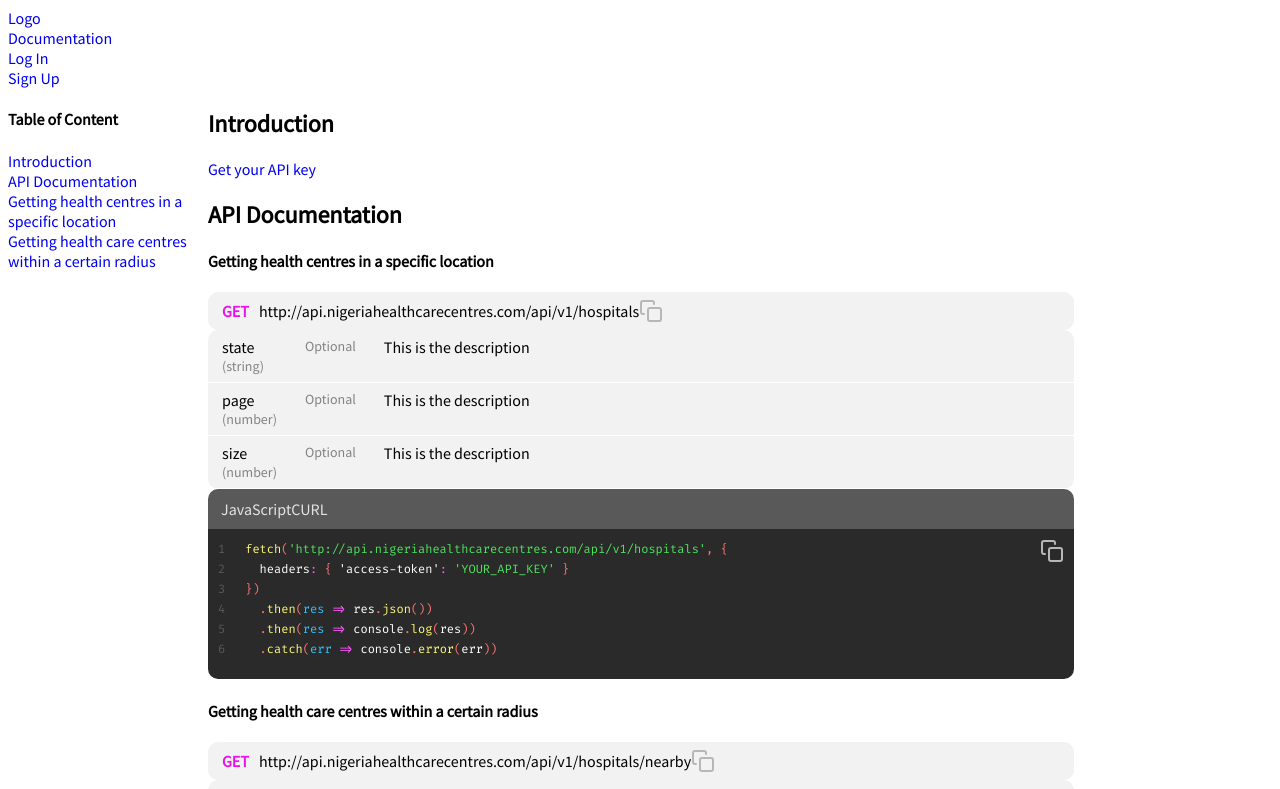
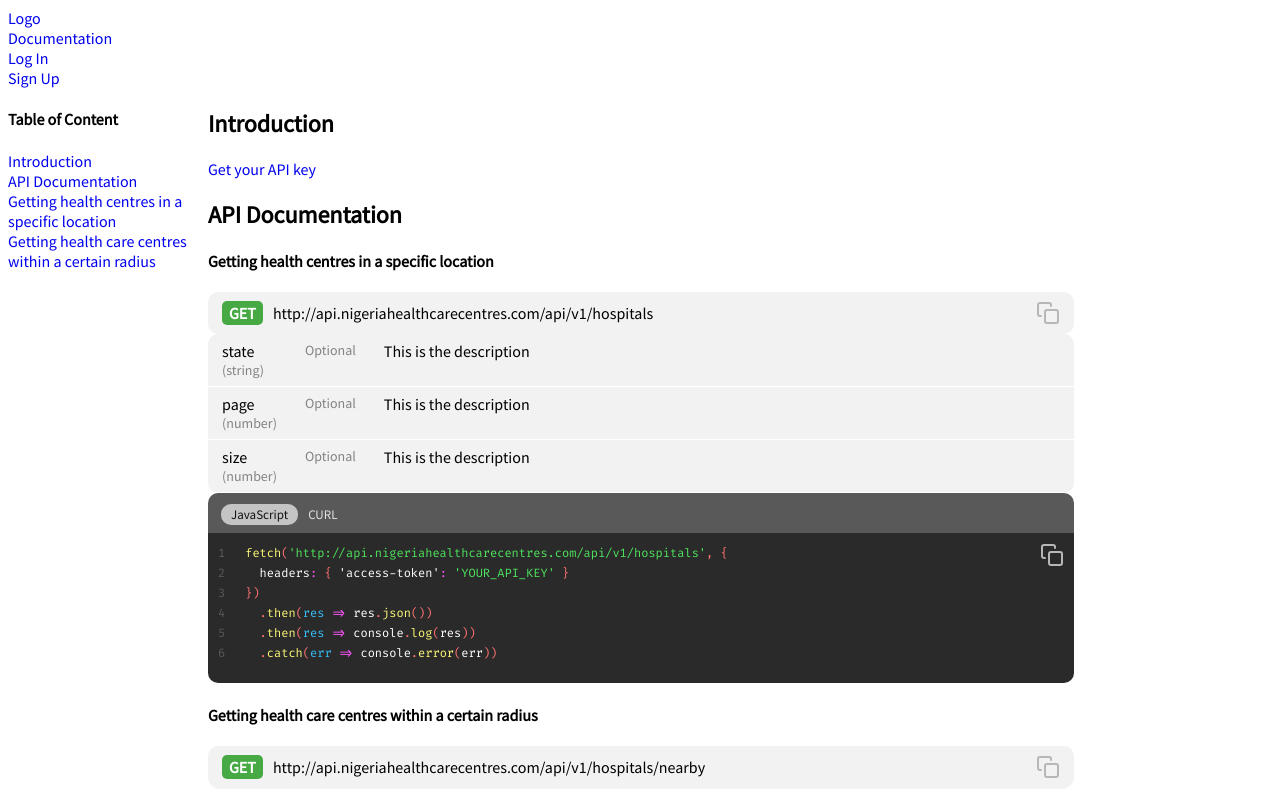
Before and after one commit to danprocoder/hospitals-developers-platform, a React app: page /documentation in a window 1280 px wide. Shown: the top 789 px of the page. Built offline with nearby package versions, Linux system fonts and the light colour scheme.

Commit message:
Code tab menu style

```diff
--- a/public/scss/components/code-card.scss
+++ b/public/scss/components/code-card.scss
@@ -8,6 +8,19 @@
 
       li a {
         color: #e2e2e2;
+        padding: 2px 10px;
+        border-radius: 10px;
+        font-size: 13px;
+        transition: background 0.3s;
+
+        &:hover {
+          background: #6F6F6F;
+        }
+
+        &.active {
+          color: #121212;
+          background: #C4C4C4;
+        }
       }
     }
   }
--- a/public/scss/pages/documentation.scss
+++ b/public/scss/pages/documentation.scss
@@ -38,16 +38,21 @@
   display: flex;
   flex-direction: row;
   align-items: center;
-  padding: 7px 14px;
+  padding: 9px 14px;
 
   .method {
     font-weight: bold;
-    color: #ec12ec;
+    background: #46a944;
+    color: #ffffff;
+    padding: 2px 7px;
+    border-radius: 5px;
   }
 
   .url {
     margin-left: 10px;
   }
+
+  .copy-btn { margin-left: auto }
 }
 
 .code-view {
--- a/src/components/code-card.tsx
+++ b/src/components/code-card.tsx
@@ -13,30 +13,33 @@ export default class CodeCard extends React.Component {
 
   containerRef = React.createRef<HTMLDivElement>()
 
-  state: any = {
-    activeTabIndex: null
-  }
-
   componentDidMount () {
     const { tabMenus } = this.props
 
     this.changeTab(tabMenus[0].id)
   }
 
-  componentDidUpdate () {
-    const { activeTabIndex } = this.state
+  changeActiveTabMenu (activeTabId: string): void {
+    const container = this.containerRef.current
+    for (let item of container.querySelectorAll('.tab-menu')) item.classList.remove('active')
 
-    console.log(activeTabIndex, 'called')
+    const selected = container.querySelector(`.tab-menu[data-tab-id='${activeTabId}']`)
+    if (selected) selected.classList.add('active')
   }
 
-  changeTab (tabId: string): void {
+  changeActiveTabContent (activeTabId: string): void {
     const container = this.containerRef.current
     for (let item of container.querySelectorAll('.tab-content')) {
       item.classList.remove('active')
     }
 
-    const selected = container.querySelector(`.tab-content#${tabId}`)
+    const selected = container.querySelector(`.tab-content#${activeTabId}`)
     if (selected) selected.classList.add('active')
+  }
+
+  changeTab (tabId: string): void {
+    this.changeActiveTabContent(tabId)
+    this.changeActiveTabMenu(tabId)
   }
 
   tabMenuClickListener (event: MouseEvent, tabId: string) {
@@ -60,6 +63,8 @@ export default class CodeCard extends React.Component {
                 <a
                   href='#'
                   onClick={(event: any) => this.tabMenuClickListener(event, menu.id)}
+                  className='tab-menu'
+                  data-tab-id={menu.id}
                 >
                   {menu.text}
                 </a>
```
